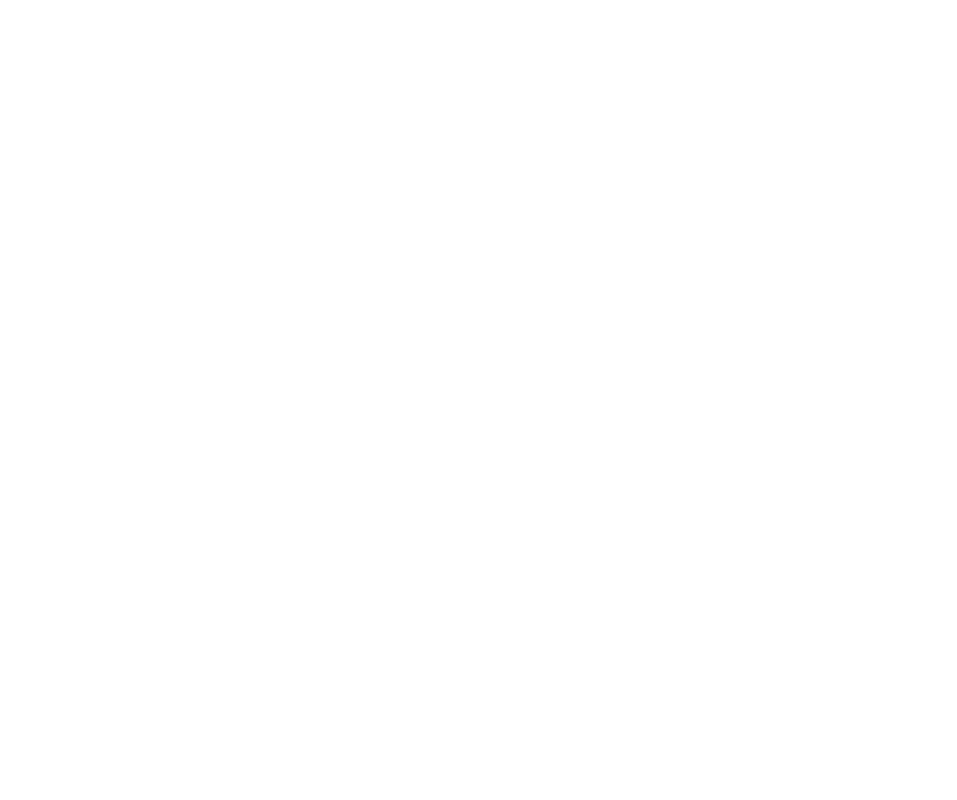
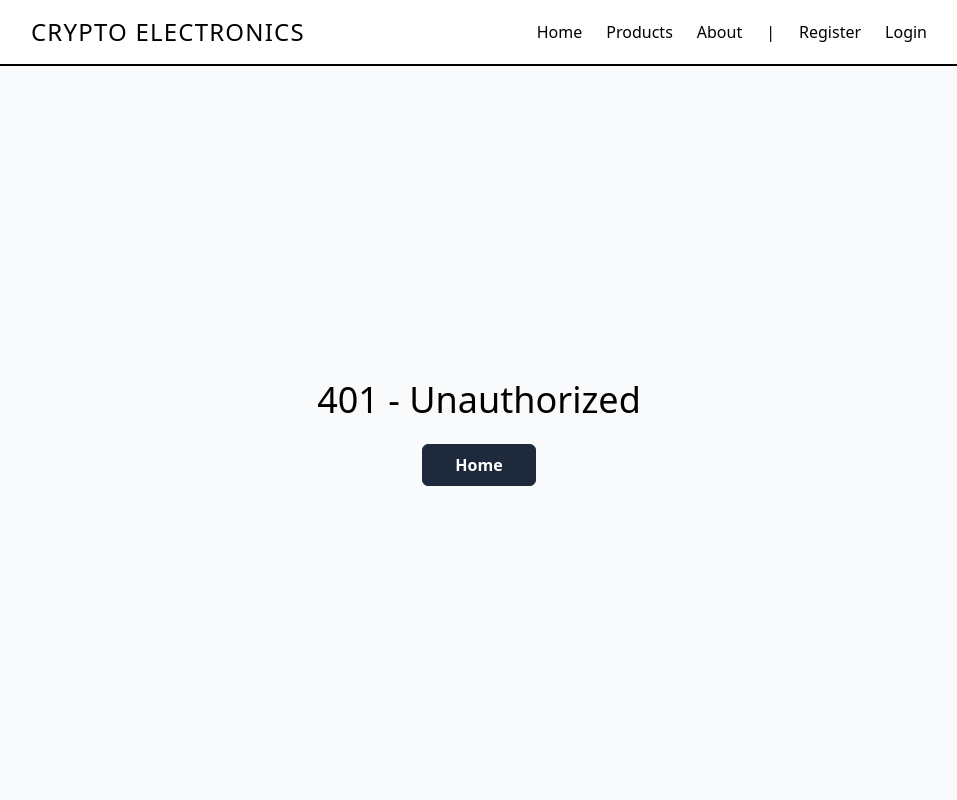
Before and after one commit to bazoka-kaka/crypto-electronics, a React (Create React App) app in the folder crypto-fe/: page /401 in a window 1280 px wide. Shown: the top 800 px of the page, without its empty margins (161-1118 px from the left). Built offline with nearby package versions, Linux system fonts and the light colour scheme.

Commit message:
add not found and unauthorized pages in react

```diff
--- a/crypto-fe/src/App.js
+++ b/crypto-fe/src/App.js
@@ -2,7 +2,15 @@
 import Login from "./pages/Login";
 import UnprotectedLayout from "./components/UnprotectedLayout";
 import Home from "./pages/Home";
-import { Routes, Route } from "react-router-dom";
+import { Routes, Route, Navigate } from "react-router-dom";
+import Unauthorized from "./pages/Unauthorized";
+import NotFound from "./pages/NotFound";
+
+const ROLES = {
+  User: 2001,
+  Editor: 1984,
+  Admin: 5150,
+};
 
 function App() {
   return (
@@ -12,6 +20,9 @@
         <Route path="/" element={<Home />} />
         <Route path="/register" element={<Register />} />
         <Route path="/login" element={<Login />} />
+        <Route path="/401" element={<Unauthorized />} />
+        <Route path="/404" element={<NotFound />} />
+        <Route path="/*" element={<Navigate to="/404" />} />
       </Route>
     </Routes>
   );
--- a/crypto-fe/src/components/UnprotectedLayout.jsx
+++ b/crypto-fe/src/components/UnprotectedLayout.jsx
@@ -1,15 +1,8 @@
-import React, { useEffect } from "react";
 import Footer from "./Footer";
 import Nav from "./Nav";
-import { Outlet, useLocation } from "react-router-dom";
+import { Outlet } from "react-router-dom";
 
 const UnprotectedLayout = () => {
-  const location = useLocation();
-
-  useEffect(() => {
-    console.log(location.pathname);
-  }, []);
-
   return (
     <>
       <Nav />
--- /dev/null
+++ b/crypto-fe/src/pages/NotFound.jsx
@@ -0,0 +1,18 @@
+import React from "react";
+import { Link } from "react-router-dom";
+
+const NotFound = () => {
+  return (
+    <div className="flex items-center justify-center flex-col gap-4 min-h-[calc(100vh-65.6px)]">
+      <h1 className="text-4xl">404 - Not Found</h1>
+      <Link
+        to="/"
+        className="mt-2 bg-slate-800 hover:bg-white border-[1px] border-slate-800 hover:text-black rounded-md transition duration-400 text-white font-bold px-8 py-2"
+      >
+        Home
+      </Link>
+    </div>
+  );
+};
+
+export default NotFound;
--- /dev/null
+++ b/crypto-fe/src/pages/Unauthorized.jsx
@@ -0,0 +1,18 @@
+import React from "react";
+import { Link } from "react-router-dom";
+
+const Unauthorized = () => {
+  return (
+    <div className="flex items-center justify-center flex-col gap-4 min-h-[calc(100vh-65.6px)]">
+      <h1 className="text-4xl">401 - Unauthorized</h1>
+      <Link
+        to="/"
+        className="mt-2 bg-slate-800 hover:bg-white border-[1px] border-slate-800 hover:text-black rounded-md transition duration-400 text-white font-bold px-8 py-2"
+      >
+        Home
+      </Link>
+    </div>
+  );
+};
+
+export default Unauthorized;
```
